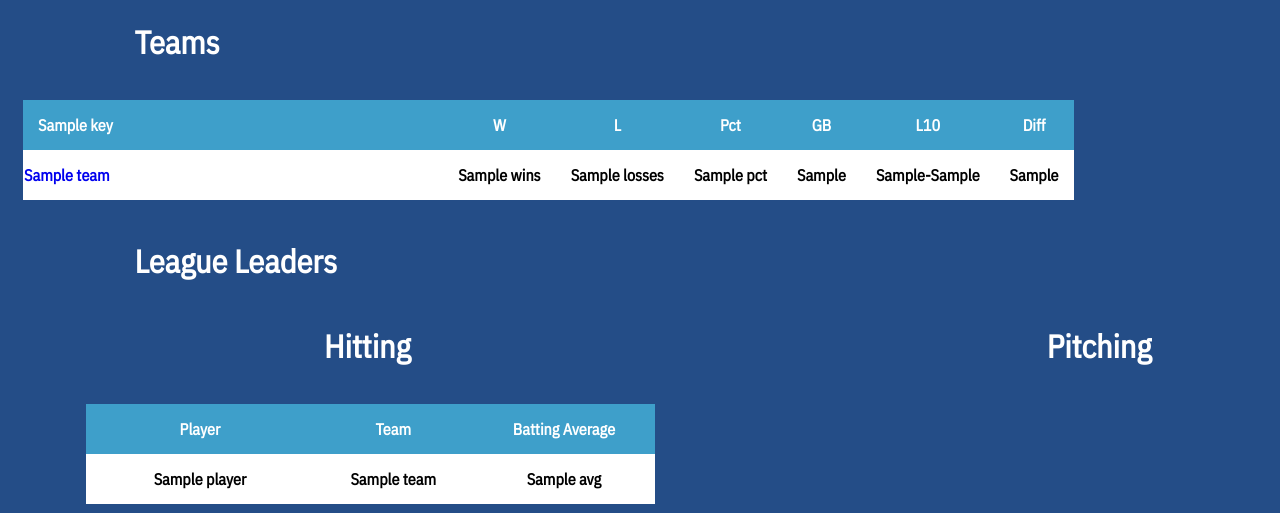
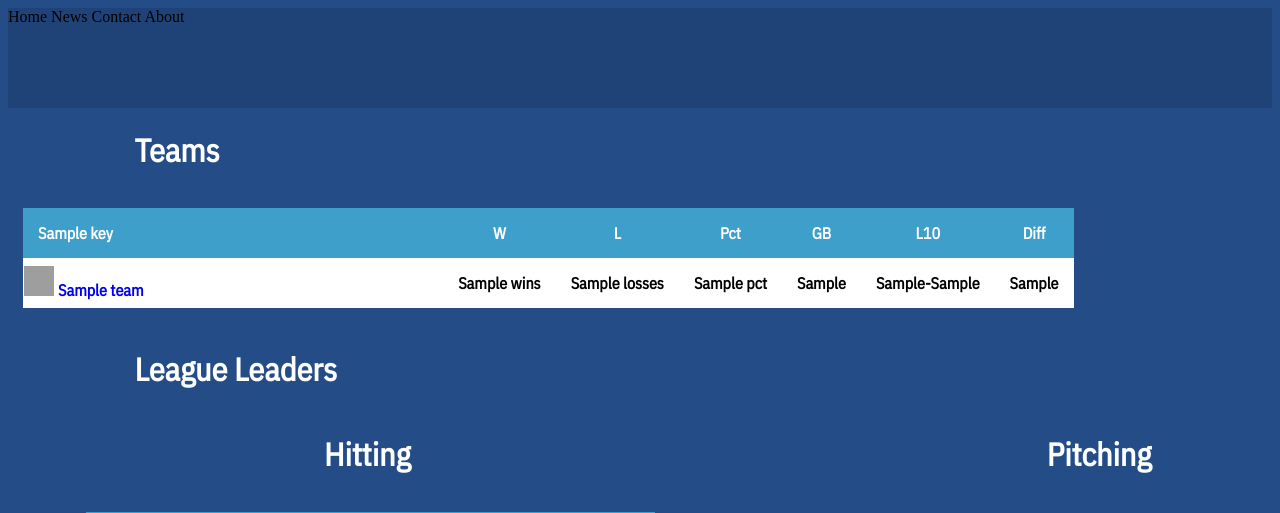
Before and after one commit to dnahon/blueJaysApp, a Django app: template statsApp/templates/index.html in a window 1280 px wide; the page is wider, and only the part inside the window is pictured. Shown: the top 513 px of that part. Run offline with Django 4.2, Linux system fonts and the light colour scheme; the template is opened without the code that fills it: most values are stand-ins (such as "Sample title", 1, 10 or a date in 2020); grey boxes are pictures that could not be loaded.

Commit message:
pictures

```diff
--- a/statsApp/templates/index.html
+++ b/statsApp/templates/index.html
@@ -15,6 +15,12 @@
         }
     </style>
 <body style="background-color:#244D87;">
+    <div class="topnav" style="background-color:#204377; overflow: hidden; height: 100px; position: relative; margin-top: 0; padding-top:0px">
+        <a>Home</a>
+        <a>News</a>
+        <a>Contact</a>
+        <a>About</a>
+    </div>
 
     <div class="header" style="padding-left: 10%;">
         <h1 style="color: white; font-family: 'IBM Plex Sans Condensed'; font-weight: 600; font-style: normal;"> Teams </h1>
@@ -24,7 +30,9 @@
     {% for key,value in data.items %}
         <table cellspacing="0" class="table1" style="border-collapse:collapse;border-radius: 10px; margin:15px; display: inline-block;">
             <tr style="background-color: #3e9fca; border-radius: 6px;">
-                <th style="color: white; width: 40%; font-family: 'IBM Plex Sans Condensed'; font-weight: 600; font-style: normal;padding: 15px; text-align:left;">{{key}}</th>
+                <th style="color: white; width: 40%; font-family: 'IBM Plex Sans Condensed'; font-weight: 600; font-style: normal;padding: 15px; text-align:left;">
+                    {{key}}
+                </th>
                 <th style="color: white;font-family: 'IBM Plex Sans Condensed'; font-weight: 600; font-style: normal;padding: 15px;">W</th>
                 <th style="color: white;font-family: 'IBM Plex Sans Condensed'; font-weight: 600; font-style: normal;padding: 15px;">L</th>
                 <th style="color: white;font-family: 'IBM Plex Sans Condensed'; font-weight: 600; font-style: normal;padding: 15px;">Pct</th>
@@ -35,7 +43,14 @@
             {% for team in value %}
 
                 <tr>
-                    <td> <a href ={% url 'team' team_id=team.id %} style="width: 40%;text-decoration: none; font-family: 'IBM Plex Sans Condensed'; font-weight: 600; font-style: normal;">{{team.name}}</a></td>
+                    <td>
+                        <svg width="30" height="30">
+                            <image xlink:href="https://www.mlbstatic.com/team-logos/{{team.id}}.svg" width="30" height="30"/>
+                        </svg>
+                        <a href ={% url 'team' team_id=team.id %} style="width: 40%;text-decoration: none; font-family: 'IBM Plex Sans Condensed'; font-weight: 600; font-style: normal;">
+
+                        {{team.name}}
+                    </a></td>
                     <td style="font-family: 'IBM Plex Sans Condensed'; font-weight: 600; font-style: normal;padding: 15px;">{{team.wins}}</td>
                     <td style="font-family: 'IBM Plex Sans Condensed'; font-weight: 600; font-style: normal;padding: 15px;">{{team.losses}}</td>
                     <td style="font-family: 'IBM Plex Sans Condensed'; font-weight: 600; font-style: normal;padding: 15px;">{{team.pct}}</td>
```
